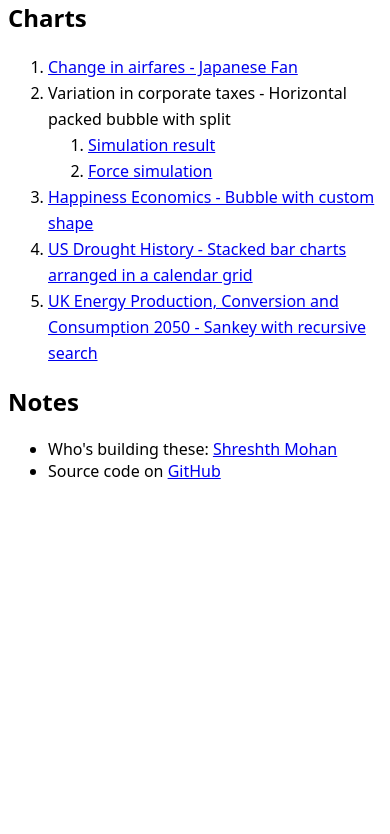
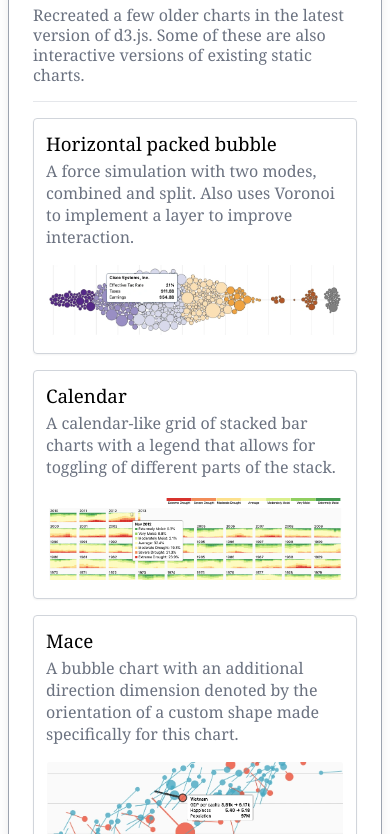
Before and after one commit to shreshthmohan/data-viz-d3, a website: page src/index.html in a window 390 px wide. Shown: the part 110-944 px from the top of the page. Before the commit the page ends 844 px from the top, so only its background shows below. Drawn offline with Linux system fonts and the light colour scheme.

Commit message:
Frontpage (#19)
* frontpage

* frontpage - better images

* frontpage - add more charts

```diff
--- a/rollup.config.js
+++ b/rollup.config.js
@@ -46,7 +46,6 @@ export default [
     ],
     plugins: [resolve(), terser()],
   },
-
   {
     input: './src/happiness/chart.js',
     output: [
--- a/src/calendar/render.js
+++ b/src/calendar/render.js
@@ -217,7 +217,7 @@ function initializeTooltip() {
     .attr('class', 'dom-tooltip')
     .attr(
       'style',
-      'opacity: 0; position: absolute; background-color: white; border-radius: 0.25rem; padding: 0.25rem 0.5rem; font-size: 0.75rem; line-height: 1rem; border-width: 1px;',
+      'opacity: 0; position: absolute; background-color: white; border-radius: 0.25rem; padding: 0.25rem 0.5rem; font-size: 0.75rem; line-height: 1rem; border: 1px solid #777;',
     )
 }
 
--- a/src/index.html
+++ b/src/index.html
@@ -8,65 +8,128 @@
     <title>A set of data visualisations made with d3.js</title>
     <link rel="shortcut icon" href="./favicon.ico" />
   </head>
-  <body>
-    <main class="md:pt-10 max-w-prose m-auto">
-      <h1 class="text-3xl font-bold">
-        A collection of charts created in d3.js v7
-      </h1>
-      <h2 class="text-2xl">Charts</h2>
-      <ol class="leading-relaxed">
-        <li><a href="./fan">Change in airfares - Japanese Fan</a></li>
-        <li>
-          Variation in corporate taxes - Horizontal packed bubble with split
-          <ol>
-            <li>
-              <a href="./taxes">Simulation result</a>
-            </li>
-            <li>
-              <a href="./taxes-sim">Force simulation</a>
-            </li>
-          </ol>
-        </li>
+  <body class="font-serif">
+    <main class="md:py-20 max-w-[900px] m-auto">
+      <div
+        class="p-6 border border-solid border-gray-400 rounded flex flex-col justify-between overflow-hidden shadow-lg"
+      >
+        <div class="w-full">
+          <h2 class="m-0 font-serif font-normal">
+            A set of interactive data visualisations
+          </h2>
+          <p class="leading-tight font-serif text-gray-500">
+            Recreated a few older charts in the latest version of d3.js. Some of
+            these are also interactive versions of existing static charts.
+          </p>
+        </div>
+        <div class="mb-4 border-gray-200 border-solid border-0 border-t"></div>
 
-        <li>
-          <a href="./happiness"
-            >Happiness Economics - Bubble with custom shape</a
-          >
-        </li>
-        <li>
-          <a href="./calendar"
-            >US Drought History - Stacked bar charts arranged in a calendar
-            grid</a
-          >
-        </li>
-        <li>
-          <a href="./sankey"
-            >UK Energy Production, Conversion and Consumption 2050 - Sankey with
-            recursive search
+        <div
+          class="shadow-sm rounded p-3 border border-solid border-gray-300 mb-4"
+        >
+          <h3 class="m-0 font-normal">Horizontal packed bubble</h3>
+          <p class="mt-1 text-gray-500">
+            A force simulation with two modes, combined and split. Also uses
+            Voronoi to implement a layer to improve interaction.
+          </p>
+          <a href="./taxes/" class="">
+            <div
+              class="overflow-hidden max-h-[200px] rounded border border-solid border-transparent hover:brightness-75"
+            >
+              <img
+                class="w-full"
+                src="./images/taxes.webp"
+                alt="horizontal bubble chart with voronoi pattern"
+              />
+            </div>
           </a>
-        </li>
-      </ol>
-      <h2 class="text-2xl">Notes</h2>
-      <ul>
-        <li>
-          Who's building these:
-          <a
-            href="https://twitter.com/shreshthmohan"
-            target="_blank"
-            rel="noopener noreferrer"
-            >Shreshth Mohan</a
-          >
-        </li>
-        <li>
-          Source code on
-          <a
-            href="https://github.com/shreshthmohan/data-viz-d3"
-            target="_blank"
-            rel="noopener noreferrer"
-            >GitHub</a
-          >
-        </li>
-      </ul>
+        </div>
+
+        <div
+          class="shadow-sm rounded p-3 border border-solid border-gray-300 mb-4"
+        >
+          <h3 class="m-0 font-normal">Calendar</h3>
+          <p class="mt-1 text-gray-500">
+            A calendar-like grid of stacked bar charts with a legend that allows
+            for toggling of different parts of the stack.
+          </p>
+          <a href="./calendar/" class="">
+            <div
+              class="overflow-hidden max-h-[200px] rounded border border-solid border-transparent hover:brightness-75"
+            >
+              <img
+                class="w-full"
+                src="./images/calendar.webp"
+                alt="horizontal bubble chart with voronoi pattern"
+              />
+            </div>
+          </a>
+        </div>
+
+        <div
+          class="shadow-sm rounded p-3 border border-solid border-gray-300 mb-4"
+        >
+          <h3 class="m-0 font-normal">Mace</h3>
+          <p class="mt-1 text-gray-500">
+            A bubble chart with an additional direction dimension denoted by the
+            orientation of a custom shape made specifically for this chart.
+          </p>
+          <a href="./happiness/" class="">
+            <div
+              class="bg-white overflow-hidden max-h-[200px] rounded border border-solid border-transparent hover:brightness-75"
+            >
+              <img class="w-full" src="./images/happiness.webp" alt="" />
+            </div>
+          </a>
+        </div>
+
+        <div
+          class="shadow-sm rounded p-3 border border-solid border-gray-300 mb-4"
+        >
+          <h3 class="m-0 font-normal">Sankey</h3>
+          <p class="mt-1 text-gray-500">
+            A sankey chart with recursive search to highlight all the nodes and
+            links connected to the currently selected node.
+          </p>
+          <a href="./sankey/" class="">
+            <div
+              class="bg-white overflow-hidden max-h-[200px] rounded border border-solid border-transparent hover:brightness-75"
+            >
+              <img class="w-full" src="./images/sankey.webp" alt="" />
+            </div>
+          </a>
+        </div>
+
+        <div
+          class="shadow-sm rounded p-3 border border-solid border-gray-300 mb-4"
+        >
+          <h3 class="m-0 font-normal">Japanese Fan</h3>
+          <p class="mt-1 text-gray-500">
+            A radial chart that vaguely looks like an open Japanese fan
+          </p>
+          <a href="./fan/" class="">
+            <div
+              class="bg-white overflow-hidden max-h-[200px] rounded border border-solid border-transparent hover:brightness-75"
+            >
+              <img class="" src="./images/fan.webp" alt="" />
+            </div>
+          </a>
+        </div>
+
+        <div class="shadow-sm rounded p-3 border border-solid border-gray-300">
+          <h3 class="m-0 font-normal">More in the works</h3>
+          <p class="mt-1 text-gray-500 mb-0">
+            I will continue to add new charts. If you want to talk about a
+            specific chart (even if it's not here) or nudge me to build a new
+            one, DM me on
+            <a href="https://twitter.com/shreshthmohan">Twitter</a> or create an
+            issue on
+            <a href="https://github.com/shreshthmohan/data-viz-d3/issues"
+              >GitHub</a
+            >.
+          </p>
+        </div>
+      </div>
     </main>
   </body>
 </html>
```
Also changed, not shown: src/css/styles.css, src/images/calendar.webp (added), src/images/fan.webp (added), src/images/happiness.webp (added), src/images/sankey.webp (added), src/images/taxes.webp (added), 1 other file.
